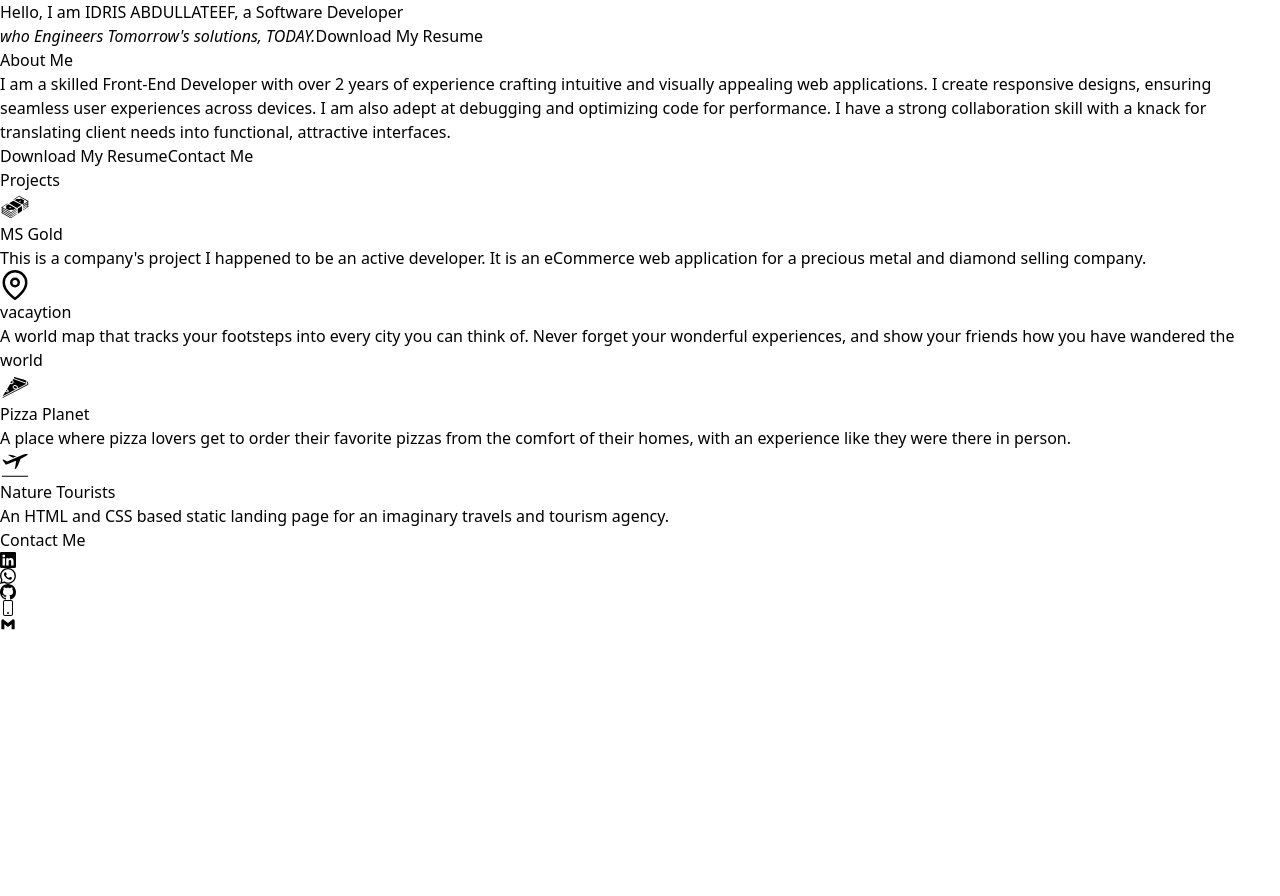
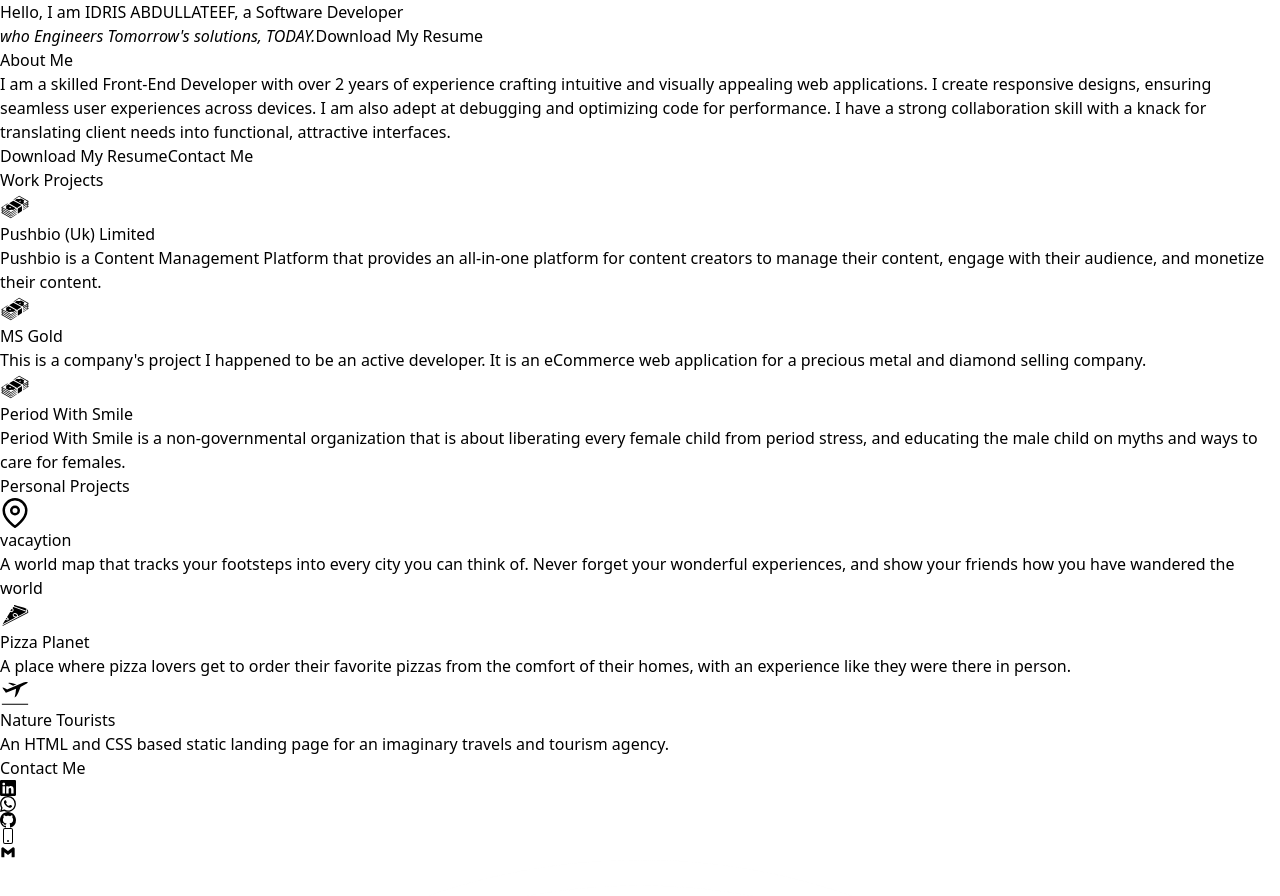
Before and after one commit to Twisted07/myPort, a React (Vite) app: page / in a window 1280 px wide. Shown: the top 896 px of the page. Built offline with nearby package versions, Linux system fonts and the light colour scheme.

Commit message:
update: project details

```diff
--- a/src/App.jsx
+++ b/src/App.jsx
@@ -40,13 +40,7 @@
   }
   const iconColor = "rgb(252 165 165 / var(--tw-border-opacity))";
 
-  const projects = [
-    {
-      title: "MS Gold",
-      icon: <GiMoneyStack size={30} color={iconColor} />,
-      summary: "This is a company's project I happened to be an active developer. It is an eCommerce web application for a precious metal and diamond selling company.",
-      link: "https://msgold.online",
-    },
+  const personalProjects = [
     {
       title: "vacaytion",
       icon: <FiMapPin size={30} color="rgb(252 165 165 / var(--tw-border-opacity))" />,
@@ -66,8 +60,29 @@
       link: "https://naturetourist.vercel.app",
     },
 
+  ];
 
-  ]
+  const workProjects = [
+    {
+      title: "Pushbio (Uk) Limited",
+      icon: <GiMoneyStack size={30} color={iconColor} />,
+      summary: "Pushbio is a Content Management Platform that provides an all-in-one platform for content creators to manage their content, engage with their audience, and monetize their content.",
+      link: "https://pushbio.io"
+    },
+    {
+      title: "MS Gold",
+      icon: <GiMoneyStack size={30} color={iconColor} />,
+      summary: "This is a company's project I happened to be an active developer. It is an eCommerce web application for a precious metal and diamond selling company.",
+      link: "https://msgold.online",
+    },
+    {
+      title: "Period With Smile",
+      icon: <GiMoneyStack size={30} color={iconColor} />,
+      summary: "Period With Smile is a non-governmental organization that is about liberating every female child from period stress, and educating the male child on myths and ways to care for females.",
+      link: "https://periodwithsmile.vercel.app"
+    }
+
+  ];
 
   return (
     <>
@@ -93,10 +108,28 @@
       </section>
 
       <section className="w-full py-16 text-center bg-gray-700 border-red-300 border-y-2 lg:py-24 lg:border-y-4">
-        <h1 className="mb-8 text-2xl font-bold lg:mb-16 text-stone-300">Projects</h1>
+        <h1 className="mb-8 text-2xl font-bold lg:mb-16 text-stone-300">Work Projects</h1>
         <div className="flex flex-col flex-wrap items-center justify-center w-full gap-5 px-24 lg:gap-10 lg:flex-row">
           {
-            projects.map((project) => (
+            workProjects.map((project) => (
+            <Card
+              title={project.title}
+              icon={project.icon}
+              summary={project.summary}
+              link={project.link}
+              key={project.title}
+            />
+          ))
+          }
+
+        </div>
+      </section>
+
+      <section className="w-full py-16 text-center bg-gray-700 border-b-2 border-red-300 lg:py-24 lg:border-b-4">
+        <h1 className="mb-8 text-2xl font-bold lg:mb-16 text-stone-300">Personal Projects</h1>
+        <div className="flex flex-col flex-wrap items-center justify-center w-full gap-5 px-24 lg:gap-10 lg:flex-row">
+          {
+            personalProjects.map((project) => (
             <Card
               title={project.title}
               icon={project.icon}
@@ -113,7 +146,7 @@
       <section className="pt-16 text-center pb-36 lg:pt-24 lg:pb-48 bg-stone-200">
         <h1 className="mb-16 text-2xl font-bold text-red-400 md:mb-20 lg:text-3xl">Contact Me</h1>
         <div className="flex items-center justify-center gap-5 md:gap-20">
-          <a href="https://www.linkedin.com/in/abdullateef-idris-aa436b245" className="pop" aria-label="linkedin" target="_blank" rel="noopener noreferrer">
+          <a href="https://www.linkedin.com/in/abdullateef-idris" className="pop" aria-label="linkedin" target="_blank" rel="noopener noreferrer">
             <BsLinkedin className="text-red-500 size-8 lg:size-[3rem]" />
           </a>
           <a href="https://wa.me/8118536771" className="pop" target="_blank">
@@ -125,7 +158,7 @@
           <a href="tel:+2348118536771" className="pop" target="_blank">
             <BsPhone className="text-red-500 size-8 lg:size-[3rem]" />
           </a>
-          <a href="mailto:iamtwisted07@gmail.com" className="pop" target="_blank">
+          <a href="mailto:amyridris@gmail.com" className="pop" target="_blank">
             <BiLogoGmail className="text-red-500 size-8 lg:size-[3rem]" />
           </a>
         </div>
```
Also changed, not shown: 1 other file (tests, documents, lock files or other folders).
